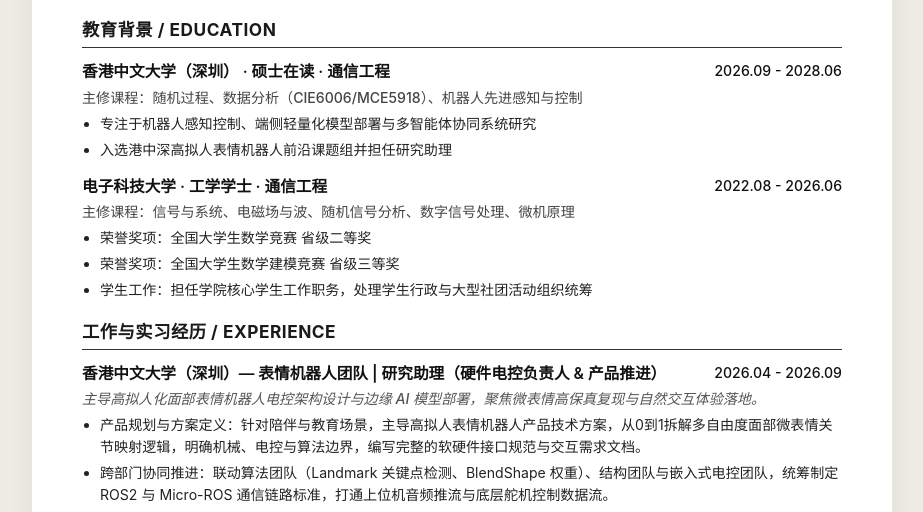
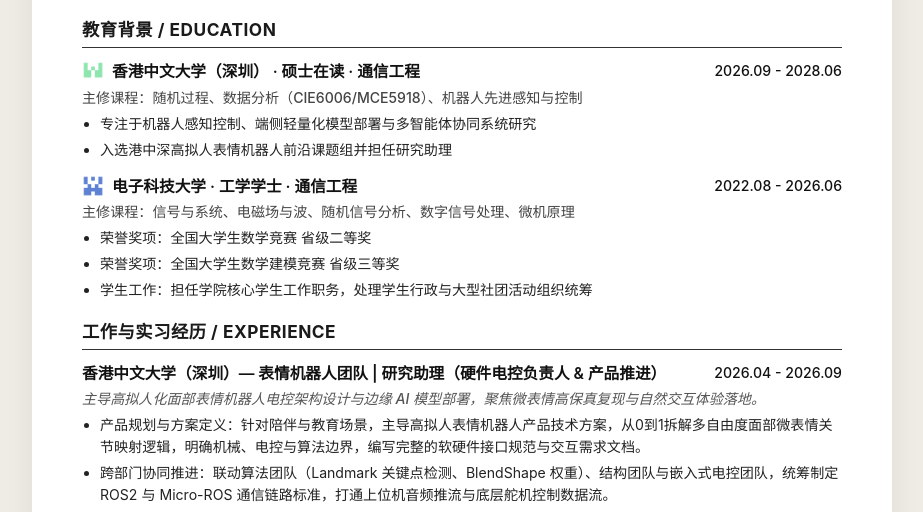
Before and after one commit to laid966/laid966.github.io, a plain HTML site: page resume.html in a window 1280 px wide. Shown: the part 282-794 px from the top of the page, without its empty margins (178-1101 px from the left). Drawn offline with Linux system fonts and the light colour scheme.

Commit message:
feat: add high-res university logo badges and enforce strict reverse-chronological order for all experiences

```diff
--- a/css/style.css
+++ b/css/style.css
@@ -401,6 +401,17 @@ a:hover {
   color: var(--text-primary);
 }
 
+.edu-logo-badge {
+  width: 48px;
+  height: 48px;
+  object-fit: contain;
+  background: #FFFFFF;
+  padding: 2px;
+  border-radius: var(--radius-sm);
+  border: 1px solid var(--border-color);
+  box-shadow: 0 1px 3px rgba(0, 0, 0, 0.04);
+}
+
 .company-name {
   font-size: 1rem;
   font-weight: 500;
--- a/js/data-manager.js
+++ b/js/data-manager.js
@@ -6,21 +6,65 @@
 window.STORAGE_KEY = "ZC_PORTFOLIO_SITE_DATA_V1";
 
 window.DataManager = {
+  // 辅助函数：根据起止日期将经历数组按最新时间排在最前
+  sortChronological(items) {
+    if (!Array.isArray(items)) return [];
+    return [...items].sort((a, b) => {
+      // 提取最新的年份和月份（优先匹配 endDate，若为'至今'/'现在'/'在读'/'在职'则权重大于一切）
+      const getScore = (periodStr) => {
+        if (!periodStr) return 0;
+        const str = String(periodStr).toLowerCase();
+        if (str.includes("至今") || str.includes("现在") || str.includes("在读") || str.includes("在职") || str.includes("present")) {
+          // 当前进行中的经历拥有最高权重，进一步按开始年份微调
+          const startMatch = str.match(/(20\d{2})[.\-/]?(\d{1,2})?/);
+          const startYear = startMatch ? parseInt(startMatch[1]) * 100 + (parseInt(startMatch[2]) || 1) : 0;
+          return 999900 + startYear;
+        }
+        // 查找所有出现的年份.月份，以出现的最晚日期作为排序基准
+        const matches = [...str.matchAll(/(20\d{2})[.\-/](\d{1,2})/g)];
+        if (matches.length > 0) {
+          const last = matches[matches.length - 1];
+          return parseInt(last[1]) * 100 + parseInt(last[2]);
+        }
+        const yearMatches = [...str.matchAll(/(20\d{2})/g)];
+        if (yearMatches.length > 0) {
+          const lastYear = yearMatches[yearMatches.length - 1];
+          return parseInt(lastYear[1]) * 100;
+        }
+        return 0;
+      };
+      return getScore(b.period) - getScore(a.period);
+    });
+  },
+
   // 获取当前数据（优先 LocalStorage，降级 DEFAULT_SITE_DATA）
   getData() {
+    let data;
     try {
       const stored = localStorage.getItem(STORAGE_KEY);
       if (stored) {
         const parsed = JSON.parse(stored);
         if (parsed && parsed.profile && parsed.experience) {
-          return parsed;
+          data = parsed;
         }
       }
     } catch (e) {
       console.warn("读取 localStorage 失败，使用默认数据", e);
     }
-    // 返回深拷贝的默认数据
-    return JSON.parse(JSON.stringify(DEFAULT_SITE_DATA));
+    if (!data) {
+      data = JSON.parse(JSON.stringify(DEFAULT_SITE_DATA));
+    }
+    // 强制保证经历与教育经历严格按“最近的时间排在最前面”
+    if (data.experience) {
+      data.experience = this.sortChronological(data.experience);
+    }
+    if (data.education) {
+      data.education = this.sortChronological(data.education);
+    }
+    if (data.projects) {
+      data.projects = this.sortChronological(data.projects);
+    }
+    return data;
   },
 
   // 保存数据到 LocalStorage
--- a/js/resume.js
+++ b/js/resume.js
@@ -19,7 +19,10 @@ document.addEventListener("DOMContentLoaded", () => {
   eduContainer.innerHTML = (data.education || []).map(edu => `
     <div class="cv-item">
       <div class="cv-item-head">
-        <span>${escapeHTML(edu.institution)} · ${escapeHTML(edu.degree)}</span>
+        <span style="display: flex; align-items: center; gap: 8px;">
+          ${edu.logo ? `<img src="${escapeAttr(edu.logo)}" alt="校徽" style="width: 22px; height: 22px; object-fit: contain; vertical-align: middle;">` : ""}
+          <span>${escapeHTML(edu.institution)} · ${escapeHTML(edu.degree)}</span>
+        </span>
         <span style="font-weight: 500; font-size: 0.88rem;">${escapeHTML(edu.period)}</span>
       </div>
       ${edu.courses ? `<div class="cv-item-sub">主修课程：${escapeHTML(edu.courses)}</div>` : ""}
@@ -83,3 +86,8 @@ function escapeHTML(str) {
     .replace(/"/g, "&quot;")
     .replace(/'/g, "&#39;");
 }
+
+function escapeAttr(str) {
+  if (!str) return "";
+  return String(str).replace(/"/g, "&quot;");
+}
--- a/js/site-data.js
+++ b/js/site-data.js
@@ -34,6 +34,7 @@ window.DEFAULT_SITE_DATA = {
       degree: "硕士在读 · 通信工程",
       period: "2026.09 - 2028.06",
       location: "深圳",
+      logo: "assets/images/cuhksz_badge.png",
       gpa: "",
       courses: "随机过程、数据分析（CIE6006/MCE5918）、机器人先进感知与控制",
       highlights: [
@@ -47,6 +48,7 @@ window.DEFAULT_SITE_DATA = {
       degree: "工学学士 · 通信工程",
       period: "2022.08 - 2026.06",
       location: "成都",
+      logo: "assets/images/uestc_badge.png",
       courses: "信号与系统、电磁场与波、随机信号分析、数字信号处理、微机原理",
       highlights: [
         "荣誉奖项：全国大学生数学竞赛 省级二等奖",
```
Also changed, not shown: js/main.js (+11 -3 lines), assets/images/cuhksz_badge.png (added), assets/images/cuhksz_github.png (added), assets/images/cuhksz_logo.png (added), assets/images/uestc_badge.png (added), assets/images/uestc_github.png (added), assets/images/uestc_logo.png (added).
